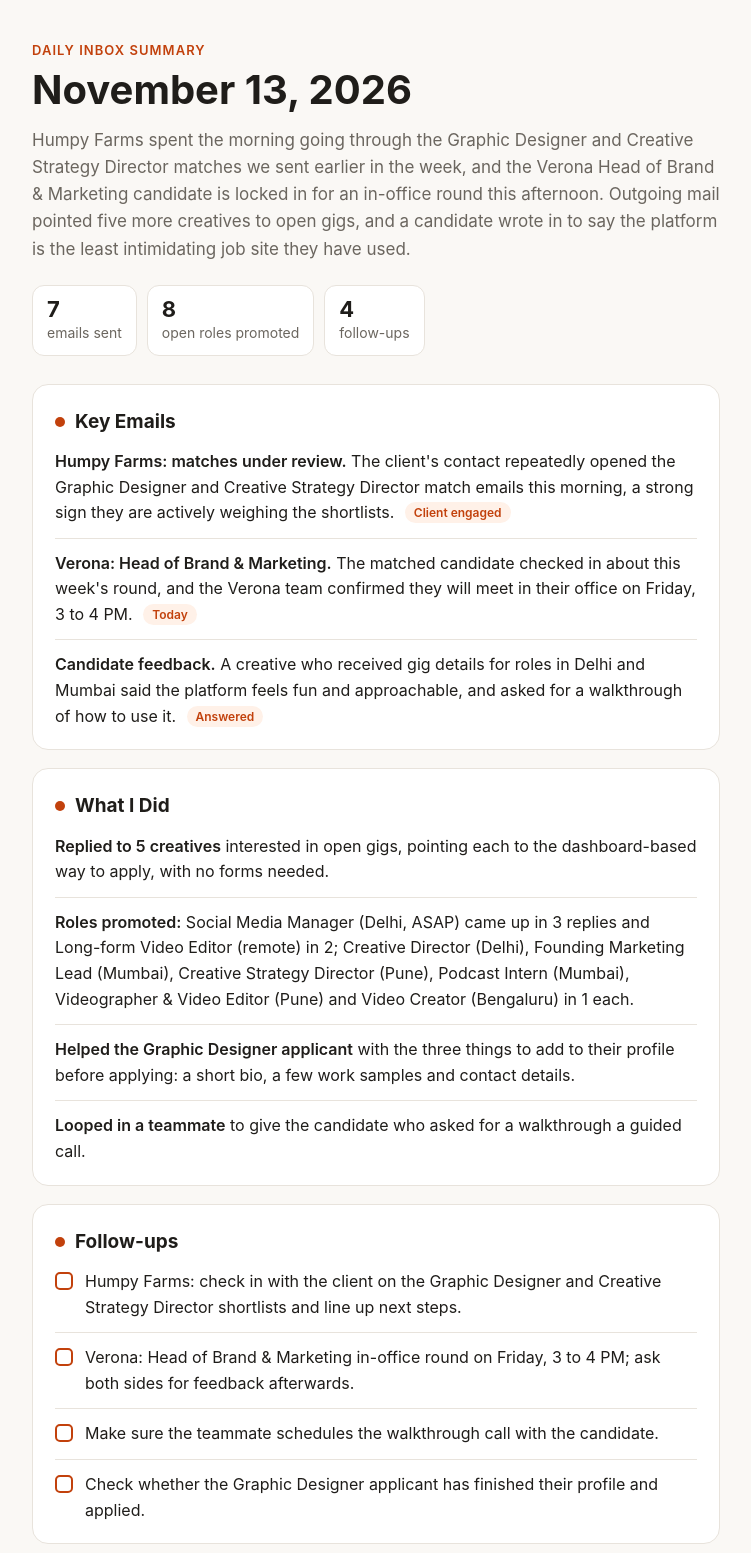
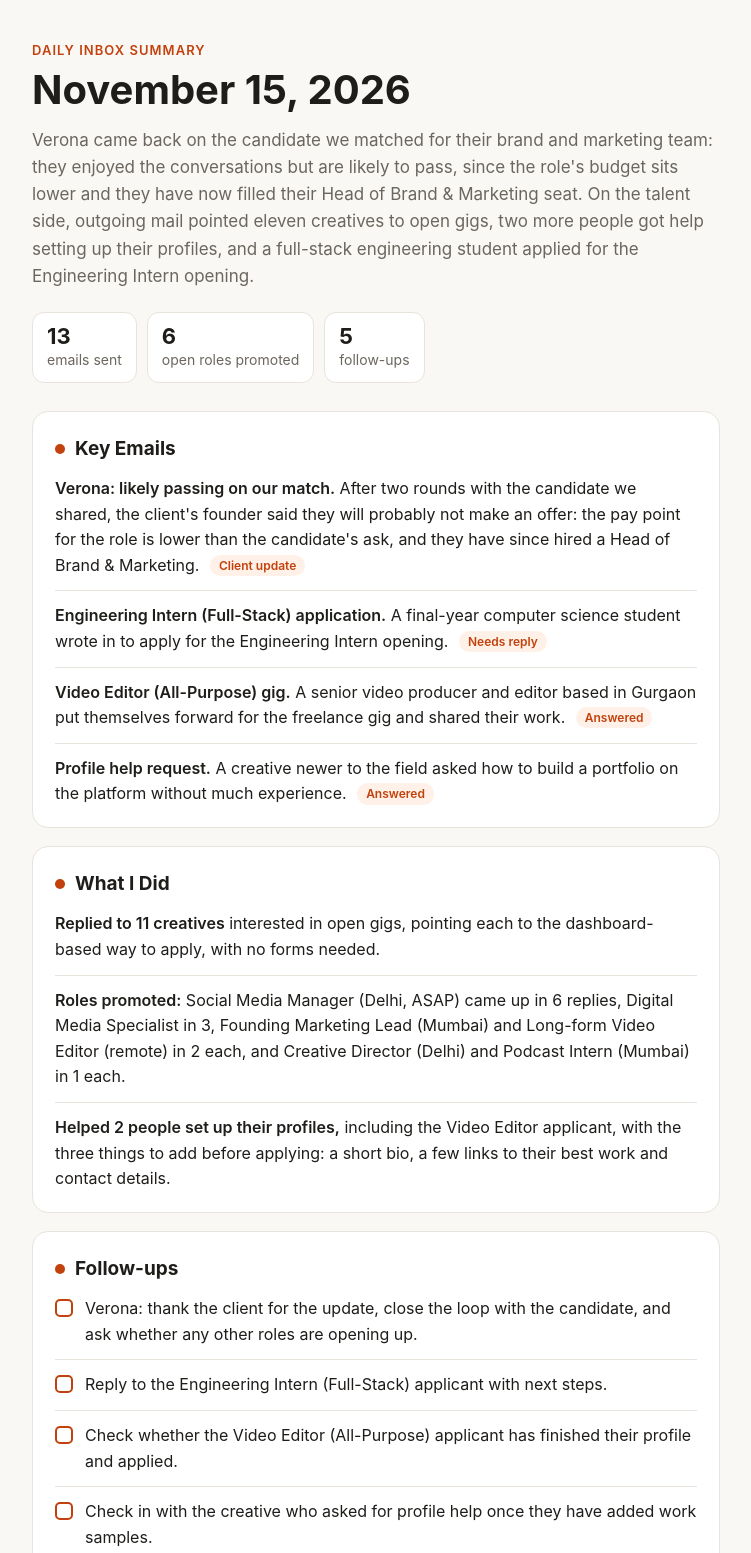
Before and after one commit to avantinagral/avantinagral.github.io, a plain HTML site: page index.html in a window 1280 px wide. Shown: the top 1553 px of the page, without its empty margins (264-1015 px from the left). Drawn offline with Linux system fonts and the light colour scheme.

Commit message:
Daily summary for November 15, 2026

```diff
--- a/index.html
+++ b/index.html
@@ -3,7 +3,7 @@
 <head>
 <meta charset="utf-8">
 <meta name="viewport" content="width=device-width, initial-scale=1">
-<title>November 13, 2026</title>
+<title>November 15, 2026</title>
 <meta name="description" content="A high-level daily summary of email activity.">
 <style>
   :root {
@@ -78,46 +78,48 @@
 <main>
   <header>
     <p class="eyebrow">Daily inbox summary</p>
-    <h1>November 13, 2026</h1>
+    <h1>November 15, 2026</h1>
     <p class="overview">
-      Humpy Farms spent the morning going through the Graphic Designer and Creative Strategy Director
-      matches we sent earlier in the week, and the Verona Head of Brand &amp; Marketing candidate is locked
-      in for an in-office round this afternoon. Outgoing mail pointed five more creatives to open gigs,
-      and a candidate wrote in to say the platform is the least intimidating job site they have used.
+      Verona came back on the candidate we matched for their brand and marketing team: they enjoyed the
+      conversations but are likely to pass, since the role's budget sits lower and they have now filled their
+      Head of Brand &amp; Marketing seat. On the talent side, outgoing mail pointed eleven creatives to open gigs,
+      two more people got help setting up their profiles, and a full-stack engineering student applied for the
+      Engineering Intern opening.
     </p>
     <ul class="stats">
-      <li><strong>7</strong>emails sent</li>
-      <li><strong>8</strong>open roles promoted</li>
-      <li><strong>4</strong>follow-ups</li>
+      <li><strong>13</strong>emails sent</li>
+      <li><strong>6</strong>open roles promoted</li>
+      <li><strong>5</strong>follow-ups</li>
     </ul>
   </header>
 
   <section>
     <h2><span class="dot"></span>Key Emails</h2>
     <ul class="items">
-      <li><span class="label">Humpy Farms: matches under review.</span> The client's contact repeatedly opened the Graphic Designer and Creative Strategy Director match emails this morning, a strong sign they are actively weighing the shortlists. <span class="tag">Client engaged</span></li>
-      <li><span class="label">Verona: Head of Brand &amp; Marketing.</span> The matched candidate checked in about this week's round, and the Verona team confirmed they will meet in their office on Friday, 3 to 4 PM. <span class="tag">Today</span></li>
-      <li><span class="label">Candidate feedback.</span> A creative who received gig details for roles in Delhi and Mumbai said the platform feels fun and approachable, and asked for a walkthrough of how to use it. <span class="tag">Answered</span></li>
+      <li><span class="label">Verona: likely passing on our match.</span> After two rounds with the candidate we shared, the client's founder said they will probably not make an offer: the pay point for the role is lower than the candidate's ask, and they have since hired a Head of Brand &amp; Marketing. <span class="tag">Client update</span></li>
+      <li><span class="label">Engineering Intern (Full-Stack) application.</span> A final-year computer science student wrote in to apply for the Engineering Intern opening. <span class="tag">Needs reply</span></li>
+      <li><span class="label">Video Editor (All-Purpose) gig.</span> A senior video producer and editor based in Gurgaon put themselves forward for the freelance gig and shared their work. <span class="tag">Answered</span></li>
+      <li><span class="label">Profile help request.</span> A creative newer to the field asked how to build a portfolio on the platform without much experience. <span class="tag">Answered</span></li>
     </ul>
   </section>
 
   <section>
     <h2><span class="dot"></span>What I Did</h2>
     <ul class="items">
-      <li><span class="label">Replied to 5 creatives</span> interested in open gigs, pointing each to the dashboard-based way to apply, with no forms needed.</li>
-      <li><span class="label">Roles promoted:</span> Social Media Manager (Delhi, ASAP) came up in 3 replies and Long-form Video Editor (remote) in 2; Creative Director (Delhi), Founding Marketing Lead (Mumbai), Creative Strategy Director (Pune), Podcast Intern (Mumbai), Videographer &amp; Video Editor (Pune) and Video Creator (Bengaluru) in 1 each.</li>
-      <li><span class="label">Helped the Graphic Designer applicant</span> with the three things to add to their profile before applying: a short bio, a few work samples and contact details.</li>
-      <li><span class="label">Looped in a teammate</span> to give the candidate who asked for a walkthrough a guided call.</li>
+      <li><span class="label">Replied to 11 creatives</span> interested in open gigs, pointing each to the dashboard-based way to apply, with no forms needed.</li>
+      <li><span class="label">Roles promoted:</span> Social Media Manager (Delhi, ASAP) came up in 6 replies, Digital Media Specialist in 3, Founding Marketing Lead (Mumbai) and Long-form Video Editor (remote) in 2 each, and Creative Director (Delhi) and Podcast Intern (Mumbai) in 1 each.</li>
+      <li><span class="label">Helped 2 people set up their profiles,</span> including the Video Editor applicant, with the three things to add before applying: a short bio, a few links to their best work and contact details.</li>
     </ul>
   </section>
 
   <section>
     <h2><span class="dot"></span>Follow-ups</h2>
     <ul class="items check">
-      <li><span class="box"></span><span>Humpy Farms: check in with the client on the Graphic Designer and Creative Strategy Director shortlists and line up next steps.</span></li>
-      <li><span class="box"></span><span>Verona: Head of Brand &amp; Marketing in-office round on Friday, 3 to 4 PM; ask both sides for feedback afterwards.</span></li>
-      <li><span class="box"></span><span>Make sure the teammate schedules the walkthrough call with the candidate.</span></li>
-      <li><span class="box"></span><span>Check whether the Graphic Designer applicant has finished their profile and applied.</span></li>
+      <li><span class="box"></span><span>Verona: thank the client for the update, close the loop with the candidate, and ask whether any other roles are opening up.</span></li>
+      <li><span class="box"></span><span>Reply to the Engineering Intern (Full-Stack) applicant with next steps.</span></li>
+      <li><span class="box"></span><span>Check whether the Video Editor (All-Purpose) applicant has finished their profile and applied.</span></li>
+      <li><span class="box"></span><span>Check in with the creative who asked for profile help once they have added work samples.</span></li>
+      <li><span class="box"></span><span>One Creative Strategy Director (Pune) gig email is delayed in delivery; confirm it lands or resend.</span></li>
     </ul>
   </section>
 
```
